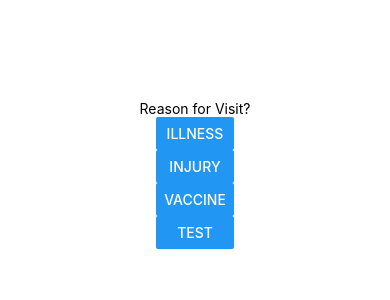
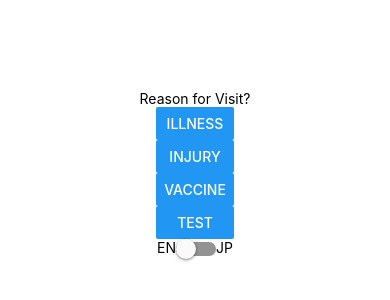
Before and after one commit to MyKamonohashi/itamitto-frontend, a React Native app in the folder client/: screen / in a window 390 px wide. Shown: the part 248-548 px from the top of the page. Built offline with nearby package versions, Linux system fonts and the light colour scheme.

Commit message:
feat: import switch component

```diff
--- a/client/src/App.tsx
+++ b/client/src/App.tsx
@@ -1,18 +1,20 @@
 import { registerRootComponent } from 'expo';
 import { StatusBar } from 'expo-status-bar';
-import { StyleSheet, Text, View, Button } from 'react-native';
+import { StyleSheet, Text, View, Button, Switch } from 'react-native';
 import { useState } from 'react';
 import en from './localize/en.json';
 import ja from './localize/ja.json'
 
 export default function App() {
   const [language, setLanguage] = useState(en);
+  const [isEnabled, setIsEnabled] = useState(false);
+  const toggleSwitch = () => setIsEnabled(previousState => !previousState);
 
   const handleLanguage = () => {
-    if (language === en) {
+    if (!isEnabled) {
+      setLanguage(en);
+    } else {
       setLanguage(ja);
-    } else {
-      setLanguage(en);
     }
   }
 
@@ -24,6 +26,13 @@ export default function App() {
         <Button title={language.reason.injury}></Button>
         <Button title={language.reason.vaccine}></Button>
         <Button title={language.reason.test}></Button>
+      </View>
+      <View style={styles.switch}>
+        <Text>EN</Text>
+        <Switch
+          onValueChange={toggleSwitch}
+          value={isEnabled} />
+        <Text>JP</Text>
       </View>
       <StatusBar style="auto" />
     </View>
@@ -37,6 +46,9 @@ const styles = StyleSheet.create({
     alignItems: 'center',
     justifyContent: 'center',
   },
+  switch: {
+    flexDirection: 'row'
+  }
 });
 
 registerRootComponent(App);
```
